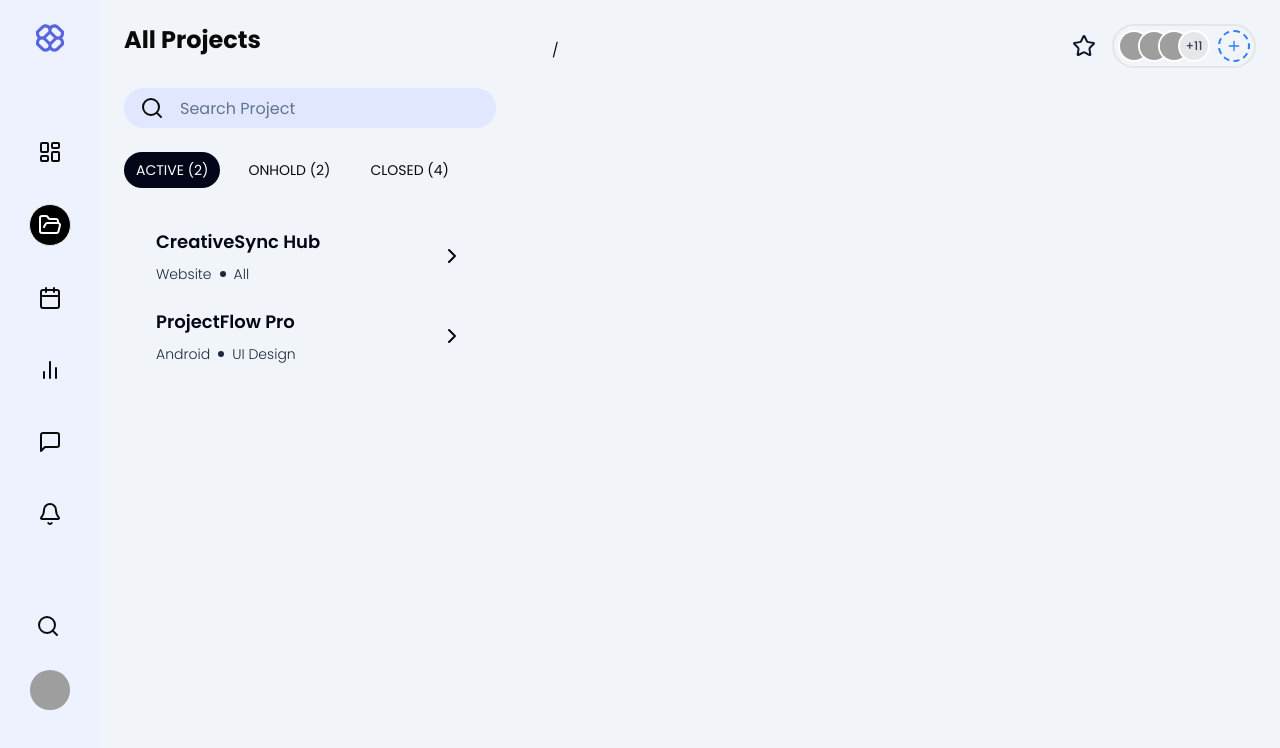
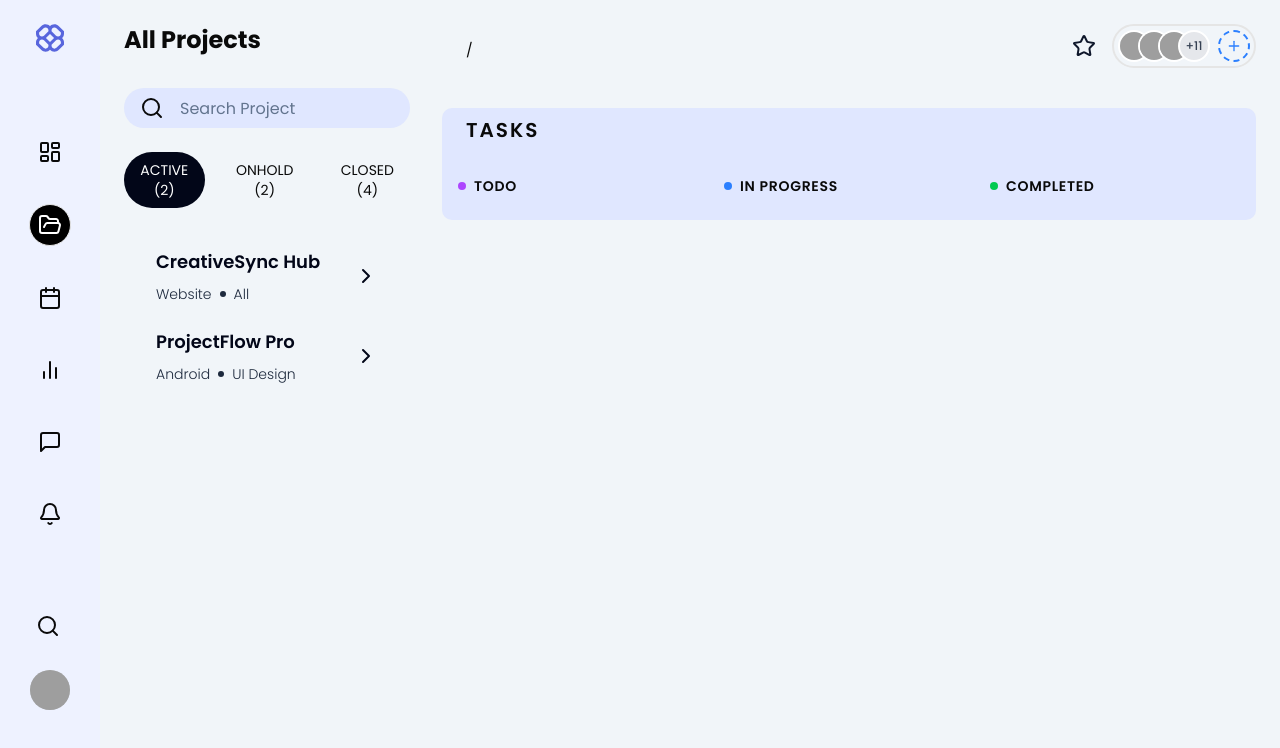
Before and after one commit to lihazinoob/TaskSync_Front_End, a React (Vite) app: page /project/1 in a window 1280 px wide. Shown: the top 748 px of the page. Built offline with nearby package versions, Linux system fonts and the light colour scheme; grey boxes are pictures that could not be loaded.

Commit message:
The Project Details Section is under design

```diff
--- a/src/CONSTANTS/ProjectListItems.tsx
+++ b/src/CONSTANTS/ProjectListItems.tsx
@@ -1,75 +1,122 @@
+export interface Task {
+  id: string;
+  title: string;
+  category: "Todo" | "In Progress" | "Completed";
+}
+
 export interface ProjectListDataType {
   id: string;
-  slack:string;
+  slack: string;
   name: string;
   category: "Active" | "On Hold" | "Closed";
   techStack: "Website" | "Android" | "IOS" | "Flutter" | "React Native";
   WorkType: "UI Design" | "Development" | "All";
+  tasks: Task[];
 }
 
 export const ProjectListItem: ProjectListDataType[] = [
   {
     id: "1",
-    slack:"creativesynchub",
+    slack: "creativesynchub",
     name: "CreativeSync Hub",
     category: "Active",
     techStack: "Website",
     WorkType: "All",
+    tasks: [
+      { id: "1-1", title: "Design homepage layout", category: "Todo" },
+      { id: "1-2", title: "Implement authentication", category: "In Progress" },
+      { id: "1-3", title: "Set up project structure", category: "Completed" },
+    ],
   },
   {
     id: "2",
-    slack:"projectflowpro",
+    slack: "projectflowpro",
     name: "ProjectFlow Pro",
     category: "Active",
     techStack: "Android",
     WorkType: "UI Design",
+    tasks: [
+      { id: "2-1", title: "Create wireframes", category: "Todo" },
+      { id: "2-2", title: "Design app icons", category: "In Progress" },
+      { id: "2-3", title: "Finalize color scheme", category: "Completed" },
+    ],
   },
   {
     id: "3",
-    slack:"websyncapp",
+    slack: "websyncapp",
     name: "WebSync App",
     category: "On Hold",
     techStack: "Website",
     WorkType: "Development",
+    tasks: [
+      { id: "3-1", title: "Fix API integration", category: "Todo" },
+      { id: "3-2", title: "Optimize database queries", category: "Todo" },
+      { id: "3-3", title: "Set up CI/CD pipeline", category: "Completed" },
+    ],
   },
   {
     id: "4",
-    slack:"blueprintnexus",
+    slack: "blueprintnexus",
     name: "BluePrint Nexus",
     category: "On Hold",
     techStack: "IOS",
     WorkType: "UI Design",
+    tasks: [
+      { id: "4-1", title: "Design onboarding screens", category: "Todo" },
+      { id: "4-2", title: "Create navigation flow", category: "Todo" },
+      { id: "4-3", title: "Prototype UI components", category: "Completed" },
+    ],
   },
   {
     id: "5",
-    slack:"visionplanpro",
+    slack: "visionplanpro",
     name: "VisionPlan Pro",
     category: "Closed",
     techStack: "Flutter",
     WorkType: "Development",
+    tasks: [
+      { id: "5-1", title: "Deploy to production", category: "Completed" },
+      { id: "5-2", title: "Test payment gateway", category: "Completed" },
+      { id: "5-3", title: "Write documentation", category: "Completed" },
+    ],
   },
   {
     id: "6",
-    slack:"App Development",
+    slack: "App Development",
     name: "App Development",
     category: "Closed",
     techStack: "Android",
     WorkType: "All",
+    tasks: [
+      { id: "6-1", title: "Publish to Play Store", category: "Completed" },
+      { id: "6-2", title: "Fix bugs in v1.0", category: "Completed" },
+      { id: "6-3", title: "User testing", category: "Completed" },
+    ],
   },
   {
     id: "7",
-    slack:"creativeboardcentral",
+    slack: "creativeboardcentral",
     name: "CreativeBoard Central",
     category: "Closed",
     techStack: "React Native",
     WorkType: "UI Design",
+    tasks: [
+      { id: "7-1", title: "Design dashboard UI", category: "Completed" },
+      { id: "7-2", title: "Create mockups", category: "Completed" },
+      { id: "7-3", title: "User feedback session", category: "Completed" },
+    ],
   },
   {
     id: "8",
-    slack:"artisanlink",
+    slack: "artisanlink",
     name: "ArtisanLink",
     category: "Closed",
     techStack: "Flutter",
     WorkType: "All",
+    tasks: [
+      { id: "8-1", title: "Launch marketing site", category: "Completed" },
+      { id: "8-2", title: "Integrate analytics", category: "Completed" },
+      { id: "8-3", title: "Train support team", category: "Completed" },
+    ],
   },
 ];
--- a/src/Components/ProjectList/ProjectDetailsBody.tsx
+++ b/src/Components/ProjectList/ProjectDetailsBody.tsx
@@ -1,10 +1,48 @@
-export default function ProjectDetailsBody()
-{
-  return(
+import { useParams } from "react-router-dom";
+import {
+  ProjectListItem,
+  ProjectListDataType,
+} from "@/CONSTANTS/ProjectListItems";
+
+const taskCategories = ["Todo", "In Progress", "Completed"];
+
+export default function ProjectDetailsBody() {
+  const { slack } = useParams<{ slack: string }>();
+  const project = ProjectListItem.find(
+    (p: ProjectListDataType) => p.slack === slack
+  );
+
+  return (
     <>
-    <div>
+      <div className="bg-indigo-100 p-2 rounded-lg">
+        {/* Header section */}
+        <div className="text-xl px-4 font-semibold tracking-widest">TASKS</div>
 
-    </div>
+        {/* Different Tasks of different category */}
+        <div className="mt-8 px-2 flex space-x-4">
+          {taskCategories.map((category) => (
+            <div key={category} className="flex-1 min-w-[250px]">
+              {/* Column Header */}
+              <div className="flex items-center gap-2 mb-4">
+                <div
+                  className={`w-2 h-2 rounded-full ${
+                    category === "Todo"
+                      ? "bg-purple-500"
+                      : category === "In Progress"
+                      ? "bg-blue-500"
+                      : category === "Completed"
+                      ? "bg-green-500"
+                      : ""
+                  }`}
+                ></div>
+                <h3 className="text-sm font-semibold tracking-wider">
+                  {category.toUpperCase()}
+                </h3>
+              </div>
+            </div>
+          ))}
+        </div>
+      </div>
     </>
   );
 }
--- a/src/Components/ProjectList/ProjectDetailsLayout.tsx
+++ b/src/Components/ProjectList/ProjectDetailsLayout.tsx
@@ -1,13 +1,15 @@
 import ProjectDetailsHeader from "./ProjectDetailsHeader";
 import ProjectDetailsBody from "./ProjectDetailsBody";
-export default function ProjectDetailsLayout()
-{
-  return(
+export default function ProjectDetailsLayout() {
+  return (
     <>
-      <div className="h-full w-full px-6">
-        <ProjectDetailsHeader/>
-        <div className="mt-10">
-          <ProjectDetailsBody/>
+      <div className="h-full w-full flex flex-col">
+        <div className="px-6">
+          <ProjectDetailsHeader />
+        </div>
+
+        <div className="mt-10 flex-1 pr-6">
+          <ProjectDetailsBody />
         </div>
       </div>
     </>
--- a/src/Layout/DashBoard/DashBoardLayout.tsx
+++ b/src/Layout/DashBoard/DashBoardLayout.tsx
@@ -7,8 +7,11 @@ function DashBoardLayout() {
         <div className="w-[100px] hidden md:block bg-indigo-50 fixed top-0 left-0 h-full ">
           <SideBar isMobile = {false}/>
         </div>
-        <div className="flex-1 md:ml-[100px] overflow-y-auto">
-          <Outlet />
+        {/* Main content area */}
+        <div className="flex-1 md:ml-[100px] flex flex-col min-h-screen">
+          <div className="flex-1">
+            <Outlet />
+          </div>
         </div>
         <div className="md:hidden  fixed bottom-0 left-0 w-full bg-indigo-50 shadow-lg">
           <SideBar isMobile= {true}/>
```
